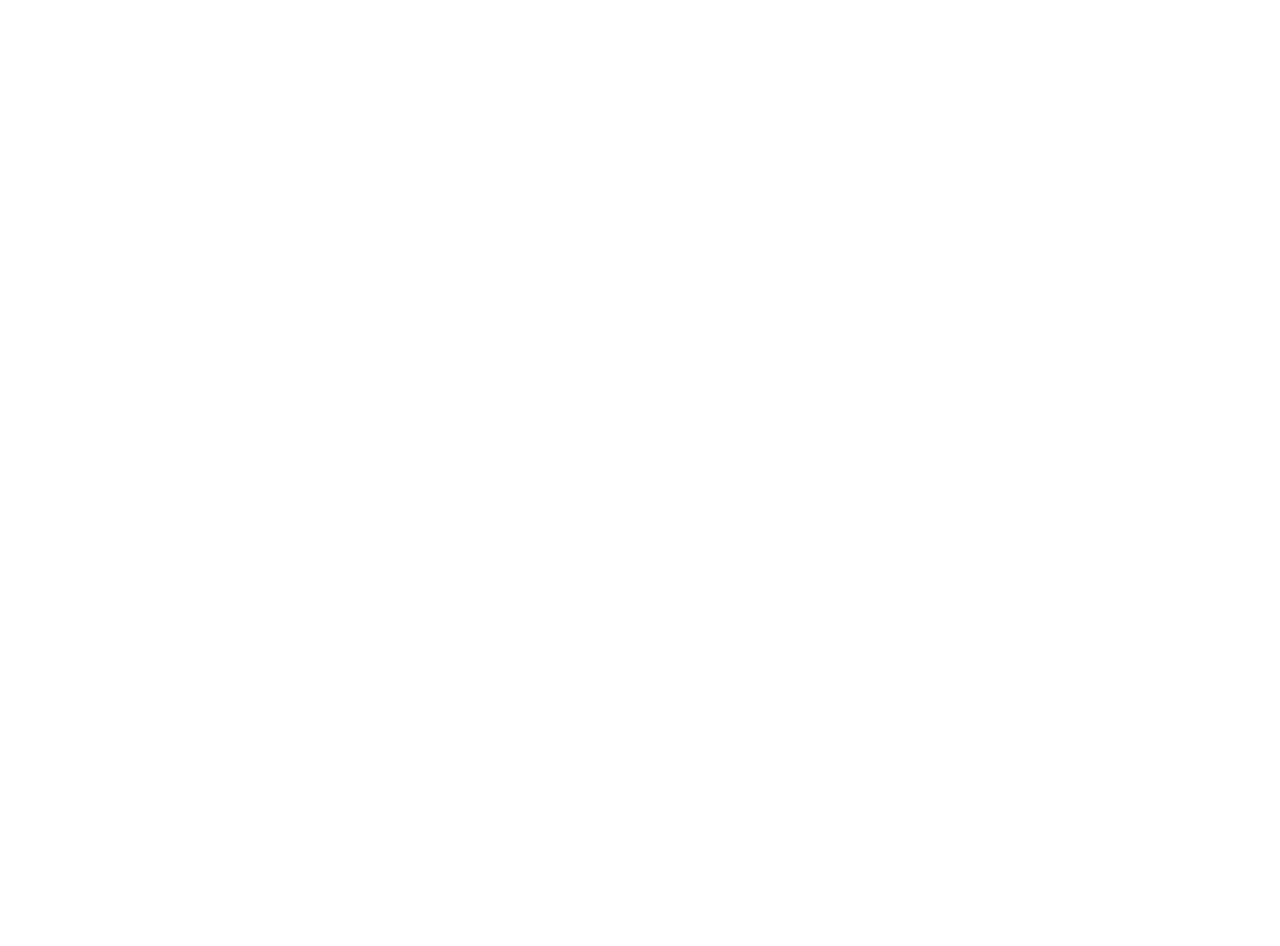
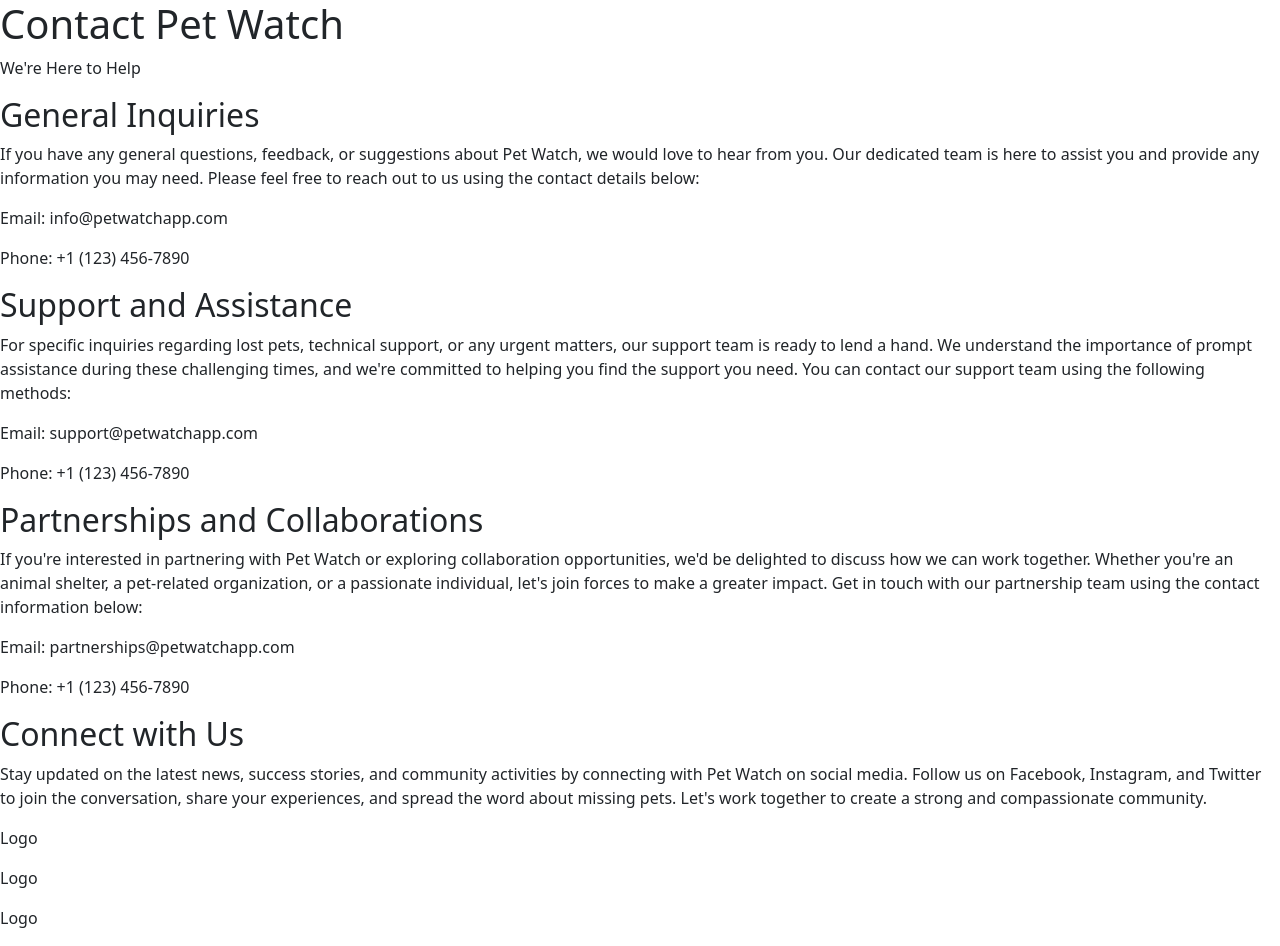
Before and after one commit to Code-the-Dream-School/cc-prac-team1-front, a React (Create React App) app: page /contactpage in a window 1280 px wide. Before the commit this address had no page. Before the commit the page ends 800 px from the top, so only its background shows below. Built offline with nearby package versions, Linux system fonts and the light colour scheme.

Commit message:
Finished skeleton page for contact page, next is styling

```diff
--- a/src/App.js
+++ b/src/App.js
@@ -5,7 +5,7 @@
 // Imports - Pages
 import LoginPage from "./components/pages/LoginPage";
 import RegisterPage from "./components/pages/RegisterPage";
-import DashBoard from "./components/pages/Dashboard";
+import Dashboard from "./components/pages/Dashboard";
 import MapComponent from "./components/pages/Map";
 import LostOrFoundChoice from "./components/pages/LostOrFoundChoice";
 import AddFoundPet from "./components/pages/AddFoundPet";
@@ -14,6 +14,7 @@
 import EditProfile from "./components/pages/EditProfile";
 import NavBar from "./components/elements/NavBar";
 import AboutPage from "./components/pages/AboutPage";
+import ContactPage from "./components/pages/ContactPage";
 
 // Defines the routes for the application
 function App() {
@@ -27,7 +28,7 @@
       <Routes>
         <Route path="/login" element={<LoginPage />} />
         <Route path="/register" element={<RegisterPage />} />
-        <Route path="/dashboard" element={<DashBoard />} />
+        <Route path="/dashboard" element={<Dashboard />} />
         <Route path="/map" element={<MapComponent />} />
         <Route path="/selectlostorfound" element={<LostOrFoundChoice />} />
         <Route path="/addfoundpet" element={<AddFoundPet />} />
@@ -35,6 +36,7 @@
         <Route path="/profile" element={<ProfilePage />} />
         <Route path="/profile-edit" element={<EditProfile />} />
         <Route path="/about" element={<AboutPage />} />
+        <Route path="/contactpage" element={<ContactPage/>} />
       </Routes>
     </div>
   );
--- /dev/null
+++ b/src/components/pages/ContactPage.js
@@ -0,0 +1,45 @@
+import React from "react";
+
+function ContactPage() {
+    return (
+        <>
+        <h1>Contact Pet Watch</h1>
+        <p>We're Here to Help</p>
+
+        <h2>General Inquiries</h2>
+            <p>If you have any general questions, feedback, or suggestions about Pet Watch,
+                we would love to hear from you. Our dedicated team is here to assist you and
+                provide any information you may need. Please feel free to reach out to us using
+                the contact details below:</p>
+            <p>Email: info@petwatchapp.com</p>
+            <p>Phone: +1 (123) 456-7890</p>
+        <h2>Support and Assistance</h2>
+            <p>For specific inquiries regarding lost pets, technical support, or any urgent
+                matters, our support team is ready to lend a hand. We understand the importance
+                of prompt assistance during these challenging times, and we're committed to helping
+                you find the support you need. You can contact our support team using the
+                following methods:</p>
+            <p>Email: support@petwatchapp.com</p>
+            <p>Phone: +1 (123) 456-7890</p>
+        <h2>Partnerships and Collaborations</h2>
+            <p>If you're interested in partnering with Pet Watch or exploring collaboration
+                opportunities, we'd be delighted to discuss how we can work together. Whether
+                you're an animal shelter, a pet-related organization, or a passionate individual,
+                let's join forces to make a greater impact. Get in touch with our partnership
+                team using the contact information below:</p>
+            <p>Email: partnerships@petwatchapp.com</p>
+            <p>Phone: +1 (123) 456-7890</p>
+        <h2>Connect with Us</h2>
+            <p>Stay updated on the latest news, success stories, and community activities by
+                connecting with Pet Watch on social media. Follow us on Facebook, Instagram,
+                and Twitter to join the conversation, share your experiences, and spread the
+                word about missing pets. Let's work together to create a strong and
+                compassionate community.</p>
+            <p>Logo</p>
+            <p>Logo</p>
+            <p>Logo</p>
+        </>
+        );
+}
+
+export default ContactPage;
```
